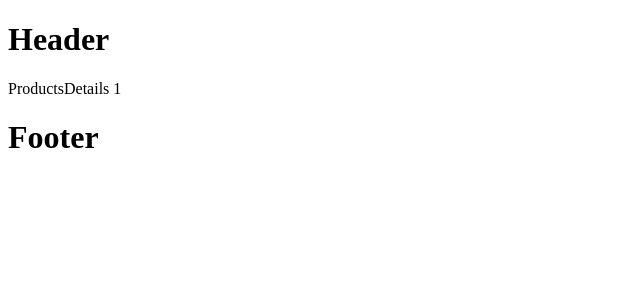
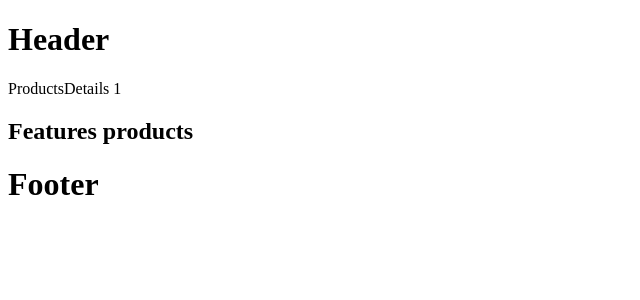
Before and after one commit to Omid-Sargazi/Next14Learning, a Next.js app: page /products/1 in a window 1280 px wide. Shown: the top 300 px of the page, without its empty margins (0-640 px from the left). Built offline with nearby package versions, Linux system fonts and the light colour scheme.

Commit message:
Nested Layouts

```diff
--- /dev/null
+++ b/src/app/products/[productsId]/layout.tsx
@@ -0,0 +1,12 @@
+export default function ProductsDetailsLayout({
+  children,
+}:{
+  children:React.ReactNode
+}){
+  return (
+    <>
+      {children}
+      <h2>Features products</h2>
+    </>
+  )
+}
```
